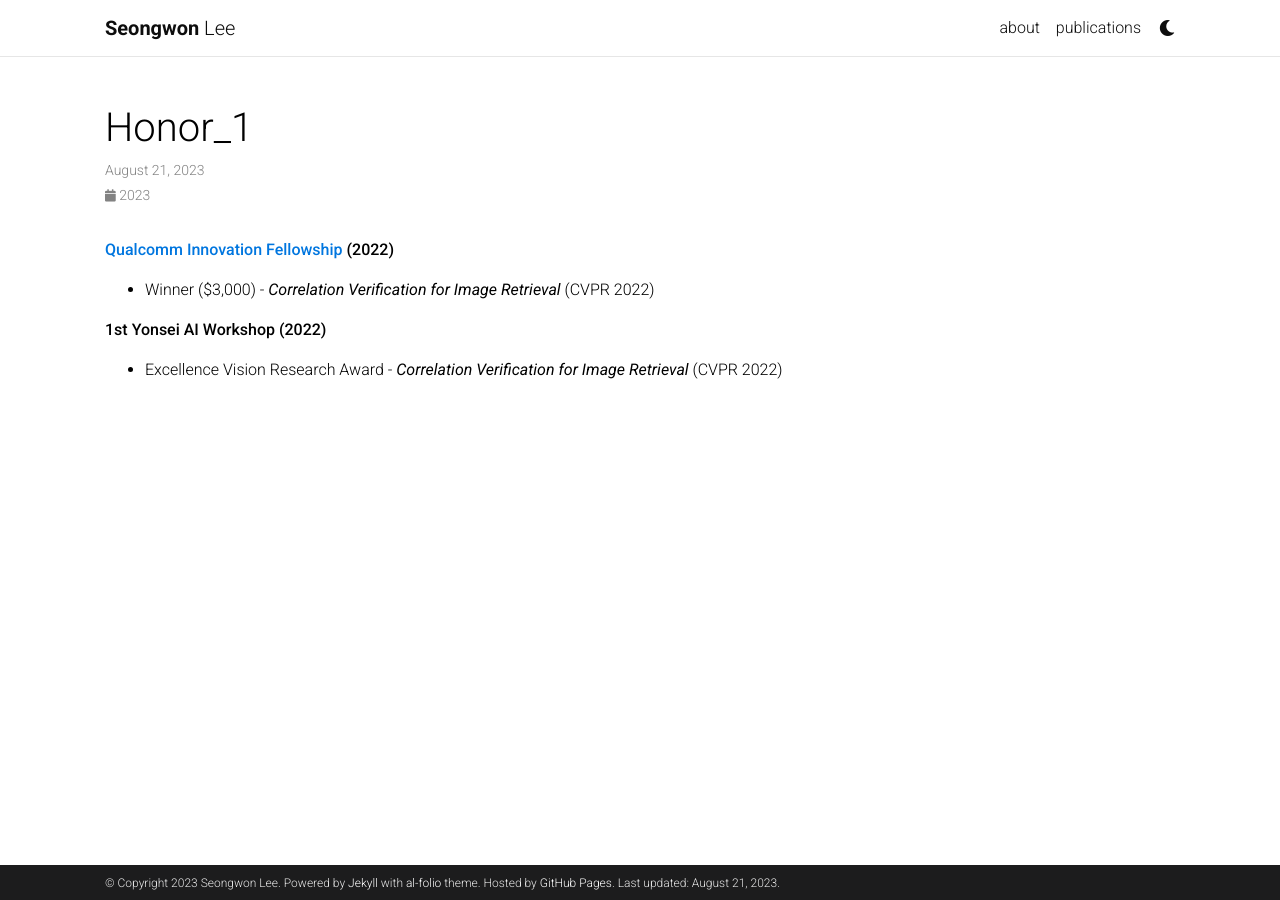
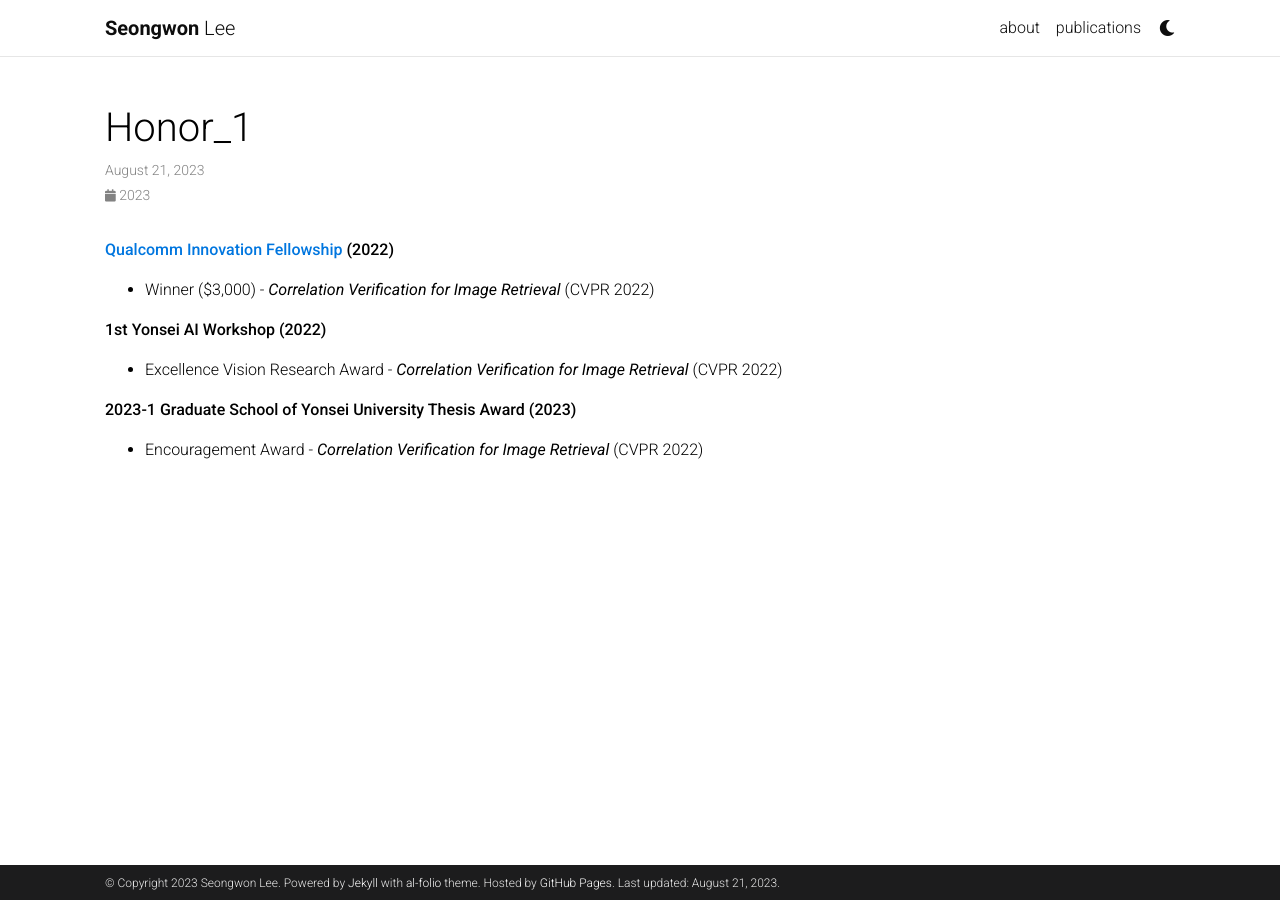
Before and after one commit to sungonce/sungonce.github.io.old, a Jekyll site: the page built from _honors/honor_1.md, in a window 1280 px wide. Built offline with Jekyll 4.4.1, drawn with Linux system fonts in a browser that asks for light colours; full-size pictures stand in for the smaller copies a plugin makes; comment, search, counter and statistics services are not loaded; a style sheet for code colours, icons or effects is not loaded.

Commit message:
update information

```diff
--- a/_honors/honor_1.md
+++ b/_honors/honor_1.md
@@ -8,3 +8,6 @@ inline: true
 
 **1st Yonsei AI Workshop (2022)**
 - Excellence Vision Research Award \- *Correlation Verification for Image Retrieval* (CVPR 2022)
+
+**2023-1 Graduate School of Yonsei University Thesis Award (2023)**
+- Encouragement Award \- *Correlation Verification for Image Retrieval* (CVPR 2022)
```
Also changed, not shown: _pages/about.md (+5 -6 lines), assets/img/icon.jpg (deleted), assets/img/icon.png.
